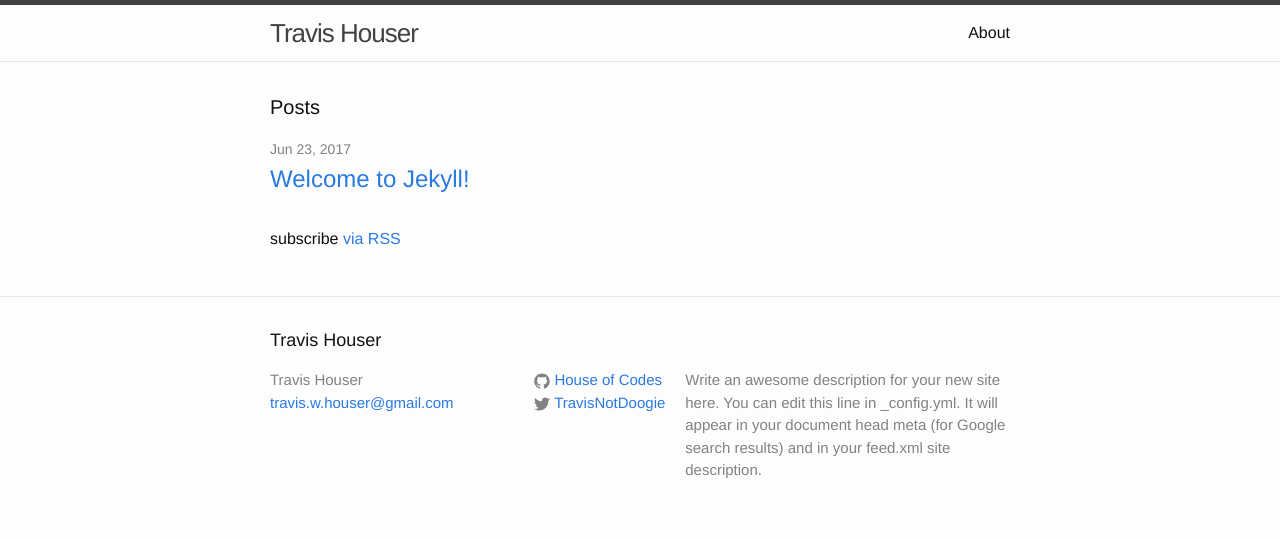
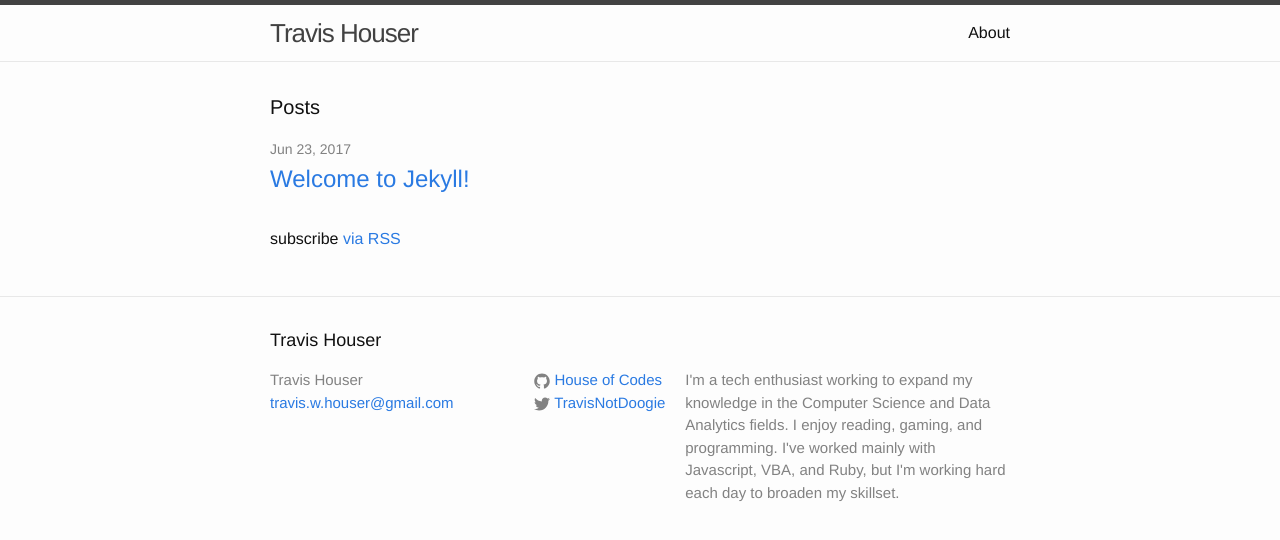
Before and after one commit to HouseOfCodes/HouseOfCodes.github.io, a Jekyll site: the page built from index.html, in a window 1280 px wide. Shown: the top 540 px of the page. Built offline with Jekyll 4.4.1, drawn with Linux system fonts in a browser that asks for light colours.

Commit message:
Update _config.yml

```diff
--- a/_config.yml
+++ b/_config.yml
@@ -9,9 +9,7 @@
 title: Travis Houser
 email: travis.w.houser@gmail.com
 description: > # this means to ignore newlines until "baseurl:"
-  Write an awesome description for your new site here. You can edit this
-  line in _config.yml. It will appear in your document head meta (for
-  Google search results) and in your feed.xml site description.
+  I'm a tech enthusiast working to expand my knowledge in the Computer Science and Data Analytics fields. I enjoy reading, gaming, and programming.  I've worked mainly with Javascript, VBA, and Ruby, but I'm working hard each day to broaden my skillset.
 baseurl: "" # the subpath of your site, e.g. /blog
 url: "http://travishouser.net" # the base hostname & protocol for your site
 twitter_username: TravisNotDoogie
```
